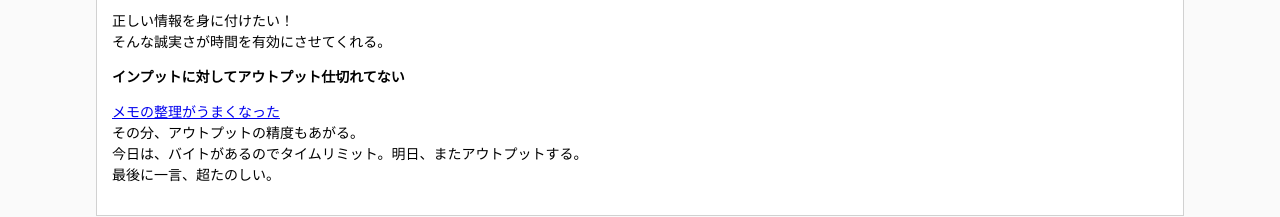
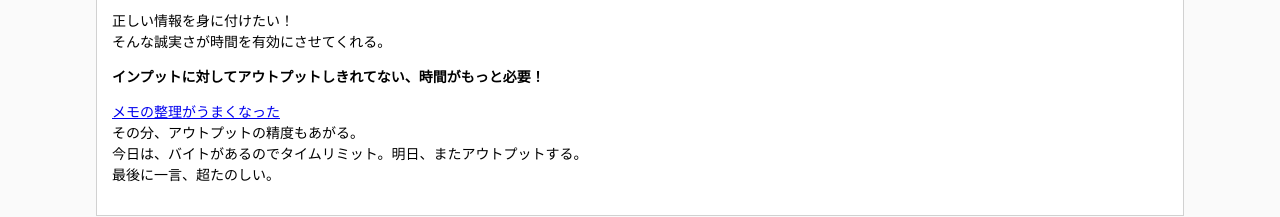
Before and after one commit to shimacchaaan/shimanavi, a plain HTML site: page index.html in a window 1280 px wide. Shown: the part 4549-4766 px from the top of the page. Drawn offline with Linux system fonts and the light colour scheme; a script that the page names is missing.

Commit message:
Update index.html

```diff
--- a/index.html
+++ b/index.html
@@ -197,7 +197,7 @@
                     <p>正しい情報を身に付けたい！<br>そんな誠実さが時間を有効にさせてくれる。</p>
                   </div>
 
-                  <p class="kizuki-title">インプットに対してアウトプット仕切れてない</p>
+                  <p class="kizuki-title">インプットに対してアウトプットしきれてない、時間がもっと必要！</p>
                   <div class="comment">
                     <p><a href="https://drive.google.com/file/d/1Xilz0ArLImY_zaTkQYeOtrpuAlPtFlzx/view?usp=sharing" target="_blank">メモの整理がうまくなった</a><br>その分、アウトプットの精度もあがる。
                     <br>今日は、バイトがあるのでタイムリミット。明日、またアウトプットする。
```
